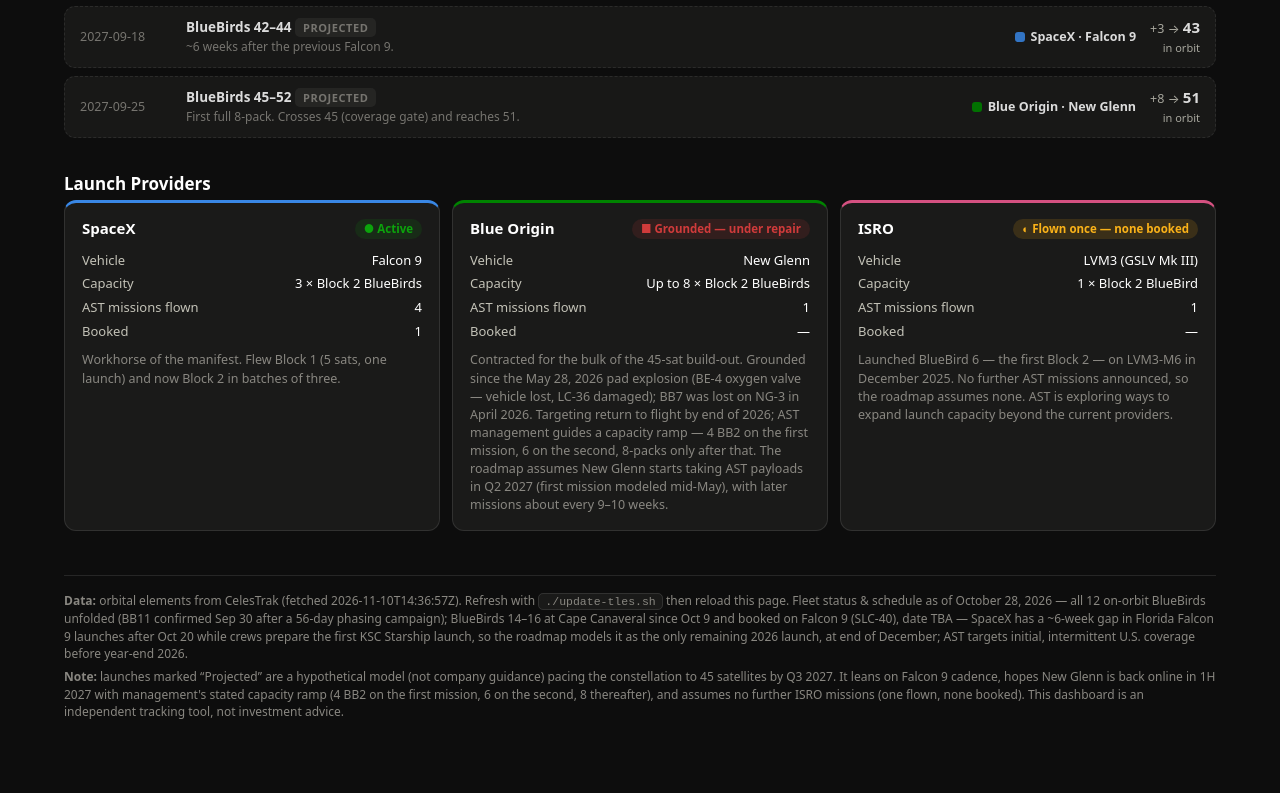
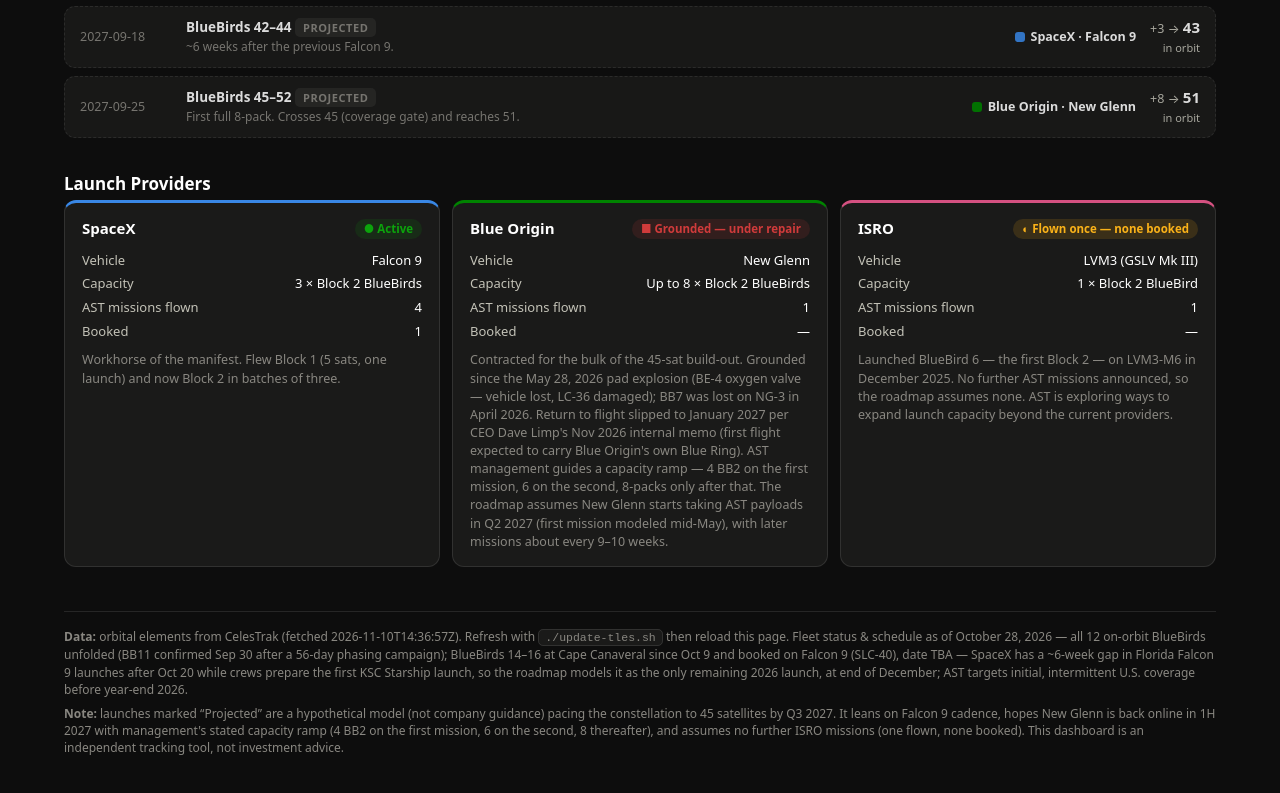
Before and after one commit to Jacob-dashboard/asts-tracker, a plain HTML site: page index.html in a window 1280 px wide. Shown: the part 3325-4118 px from the top of the page. Drawn offline with Linux system fonts and the light colour scheme.

Commit message:
Blue Origin card: New Glenn return to flight slipped to January 2027
Co-Authored-By: Claude Opus 5.5 <noreply@anthropic.com>

```diff
--- a/index.html
+++ b/index.html
@@ -243,7 +243,7 @@ const PROVIDERS = {
   spacex: { name: "SpaceX", vehicle: "Falcon 9",  cssVar: "--spacex",      capacity: "3 × Block 2 BlueBirds", status: "active",
             detail: "Workhorse of the manifest. Flew Block 1 (5 sats, one launch) and now Block 2 in batches of three." },
   blue:   { name: "Blue Origin", vehicle: "New Glenn", cssVar: "--blue-origin", capacity: "Up to 8 × Block 2 BlueBirds", status: "grounded",
-            detail: "Contracted for the bulk of the 45-sat build-out. Grounded since the May 28, 2026 pad explosion (BE-4 oxygen valve — vehicle lost, LC-36 damaged); BB7 was lost on NG-3 in April 2026. Targeting return to flight by end of 2026; AST management guides a capacity ramp — 4 BB2 on the first mission, 6 on the second, 8-packs only after that. The roadmap assumes New Glenn starts taking AST payloads in Q2 2027 (first mission modeled mid-May), with later missions about every 9–10 weeks." },
+            detail: "Contracted for the bulk of the 45-sat build-out. Grounded since the May 28, 2026 pad explosion (BE-4 oxygen valve — vehicle lost, LC-36 damaged); BB7 was lost on NG-3 in April 2026. Return to flight slipped to January 2027 per CEO Dave Limp's Nov 2026 internal memo (first flight expected to carry Blue Origin's own Blue Ring). AST management guides a capacity ramp — 4 BB2 on the first mission, 6 on the second, 8-packs only after that. The roadmap assumes New Glenn starts taking AST payloads in Q2 2027 (first mission modeled mid-May), with later missions about every 9–10 weeks." },
   isro:   { name: "ISRO", vehicle: "LVM3 (GSLV Mk III)", cssVar: "--isro", capacity: "1 × Block 2 BlueBird", status: "flown",
             detail: "Launched BlueBird 6 — the first Block 2 — on LVM3-M6 in December 2025. No further AST missions announced, so the roadmap assumes none. AST is exploring ways to expand launch capacity beyond the current providers." },
 };
```
